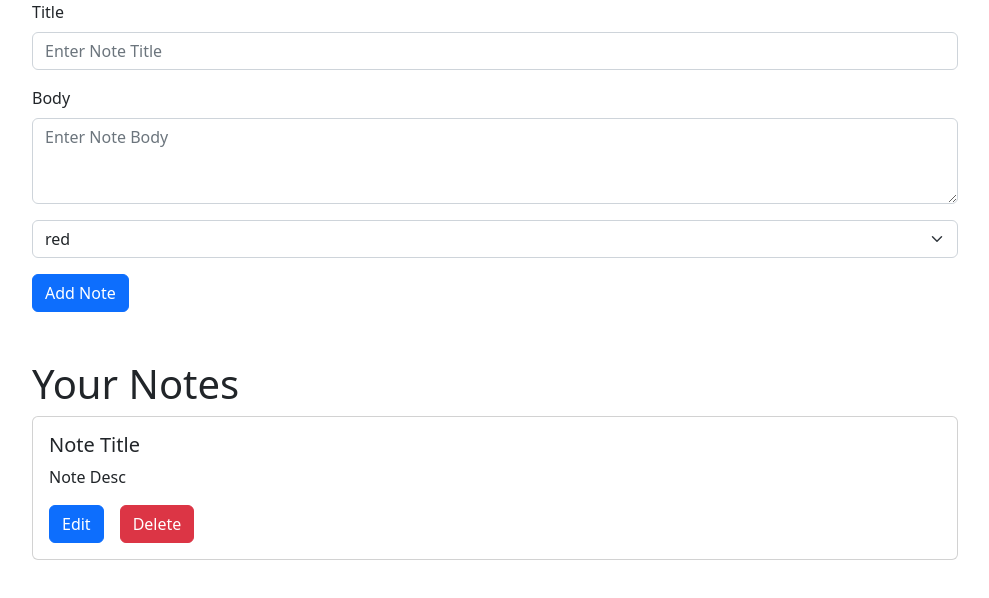
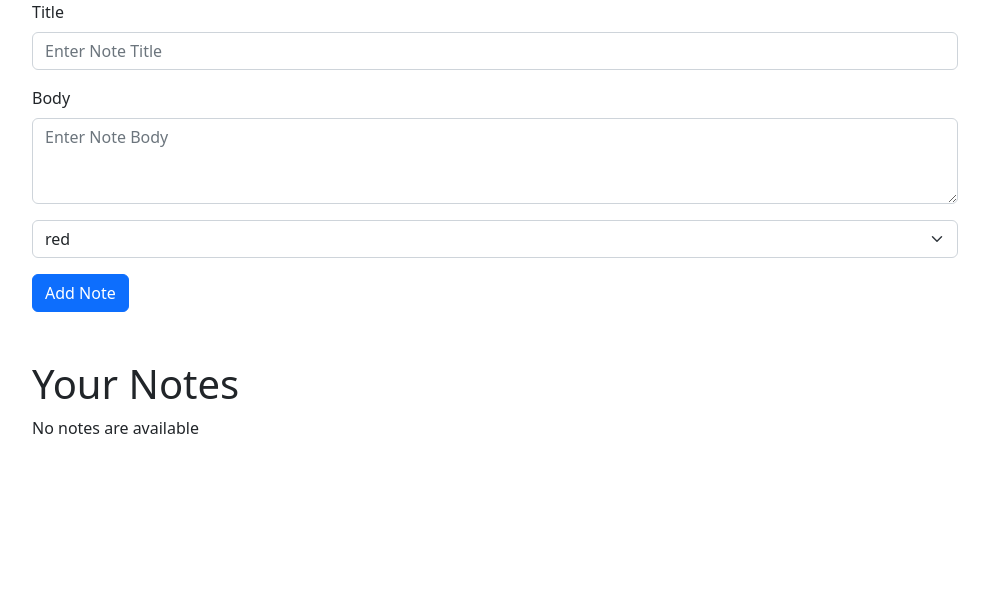
Before and after one commit to JonathanHew/ReactJS_Notes_App, a React (Create React App) app in the folder react-notes-app/: page / in a window 1280 px wide. Shown: the top 598 px of the page, without its empty margins (145-1134 px from the left). Built offline with nearby package versions, Linux system fonts and the light colour scheme.

Commit message:
if no notes exist, no notes message will show

```diff
--- a/react-notes-app/src/App.js
+++ b/react-notes-app/src/App.js
@@ -8,8 +8,6 @@ const App = () => {
   const [body, setBody] = useState("");
   const [color, setColor] = useState("red");
   const [notes, setNotes] = useState([]);
-
-  console.log(notes)
 
   return (
     <div>
@@ -23,12 +21,22 @@ const App = () => {
         setNotes={setNotes}
         color={color}
         setColor={setColor}
-      ></Form>
+      />
       <div className="container mt-5">
         <div className="row justify-content-center">
           <div className="col-md-10">
             <h1>Your Notes</h1>
-            <Notes></Notes>
+            {notes.length === 0 ? (
+              <div className="card-body">
+                <div className="card-body">
+                  <p className="card-text">No notes are available</p>
+                </div>
+              </div>
+            ) : (
+              notes.map((element) => {
+                return <Notes />;
+              })
+            )}
           </div>
         </div>
       </div>
--- a/react-notes-app/src/components/Edit.js
+++ b/react-notes-app/src/components/Edit.js
@@ -55,10 +55,10 @@ const Edit = () => {
                   className="form-select"
                 >
                   <option value="red" selected>
-                    Red
+                    red
                   </option>
-                  <option value="green">Green</option>
-                  <option value="blue">Blue</option>
+                  <option value="green">green</option>
+                  <option value="blue">blue</option>
                 </select>
               </form>
             </div>
--- a/react-notes-app/src/components/Form.js
+++ b/react-notes-app/src/components/Form.js
@@ -7,12 +7,12 @@ const Form = ({title, setTitle, body, setBody, notes, setNotes, color, setColor}
         e.preventDefault();
         setNotes((note) => {
             return(
-                [...note], {
+                [...note, {
                     id: uuid(),
                     title:title,
                     desc: body,
                     color: color
-                }
+                }]
             )
         })
     }
--- a/react-notes-app/src/components/Notes.js
+++ b/react-notes-app/src/components/Notes.js
@@ -3,7 +3,7 @@ import React from "react";
 const Notes = () => {
   return (
     <>
-      <div className="card">
+      <div className="card mb-3">
         <div className="card-body">
           <h5 className="card-title">Note Title</h5>
           <p className="card-text">Note Desc</p>
--- a/react-notes-app/src/index.js
+++ b/react-notes-app/src/index.js
@@ -4,7 +4,5 @@ import App from './App';
 
 const root = ReactDOM.createRoot(document.getElementById('root'));
 root.render(
-  <React.StrictMode>
     <App />
-  </React.StrictMode>
 );
```
